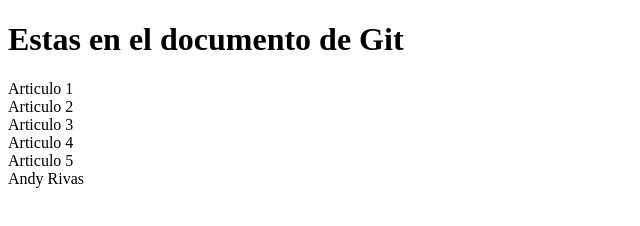
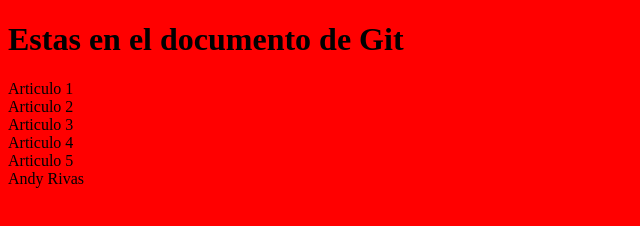
Before and after one commit to HunterWVI/prueba_git, a plain HTML site: page index.html in a window 1280 px wide. Shown: the whole page, without its empty margins (0-640 px from the left). Drawn offline with Linux system fonts and the light colour scheme.

Commit message:
Nuevos estilos

```diff
--- a/index.html
+++ b/index.html
@@ -4,6 +4,7 @@
     <meta charset="UTF-8">
     <meta name="viewport" content="width=device-width, initial-scale=1.0">
     <title>Documento de Git</title>
+    <link rel="stylesheet" href="styles.css">
 </head>
 <body>
     <!-- Cabecera -->
--- /dev/null
+++ b/styles.css
@@ -0,0 +1,3 @@
+body {
+    background-color: red;;
+}
```
